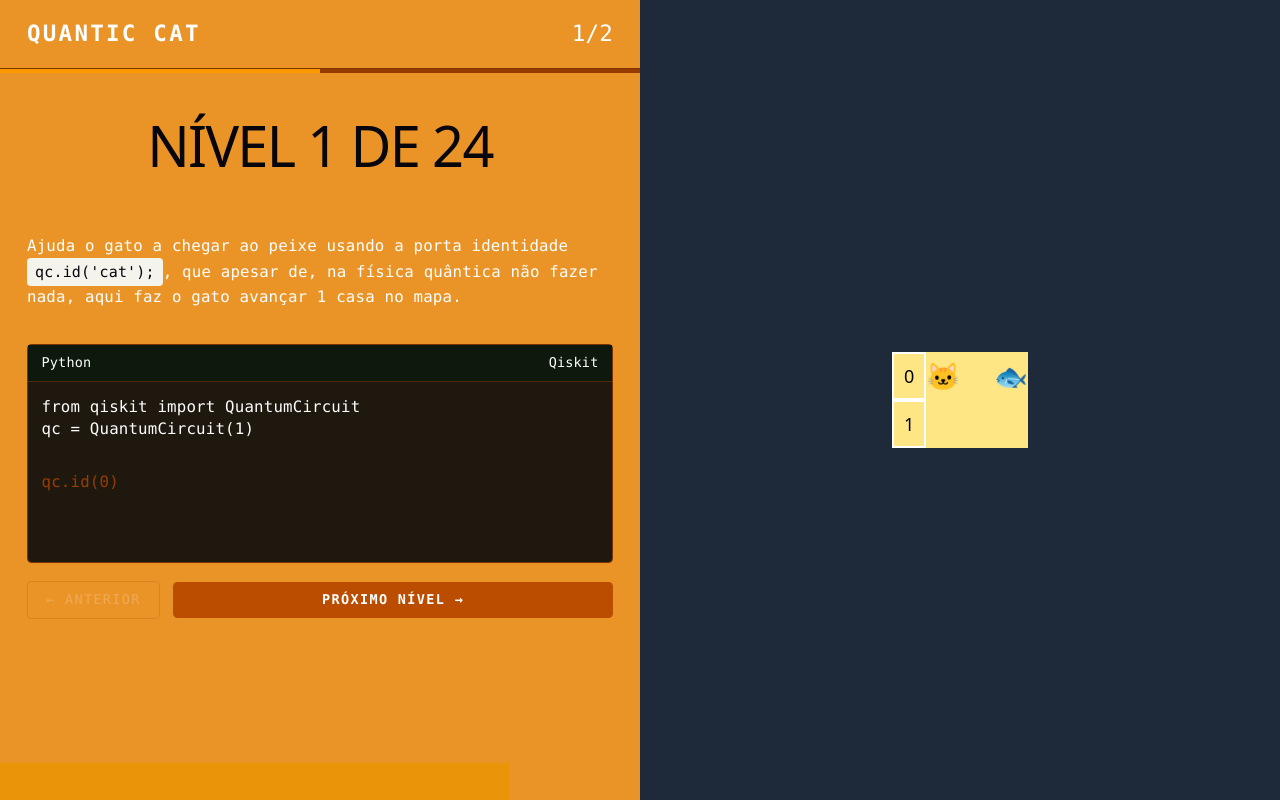
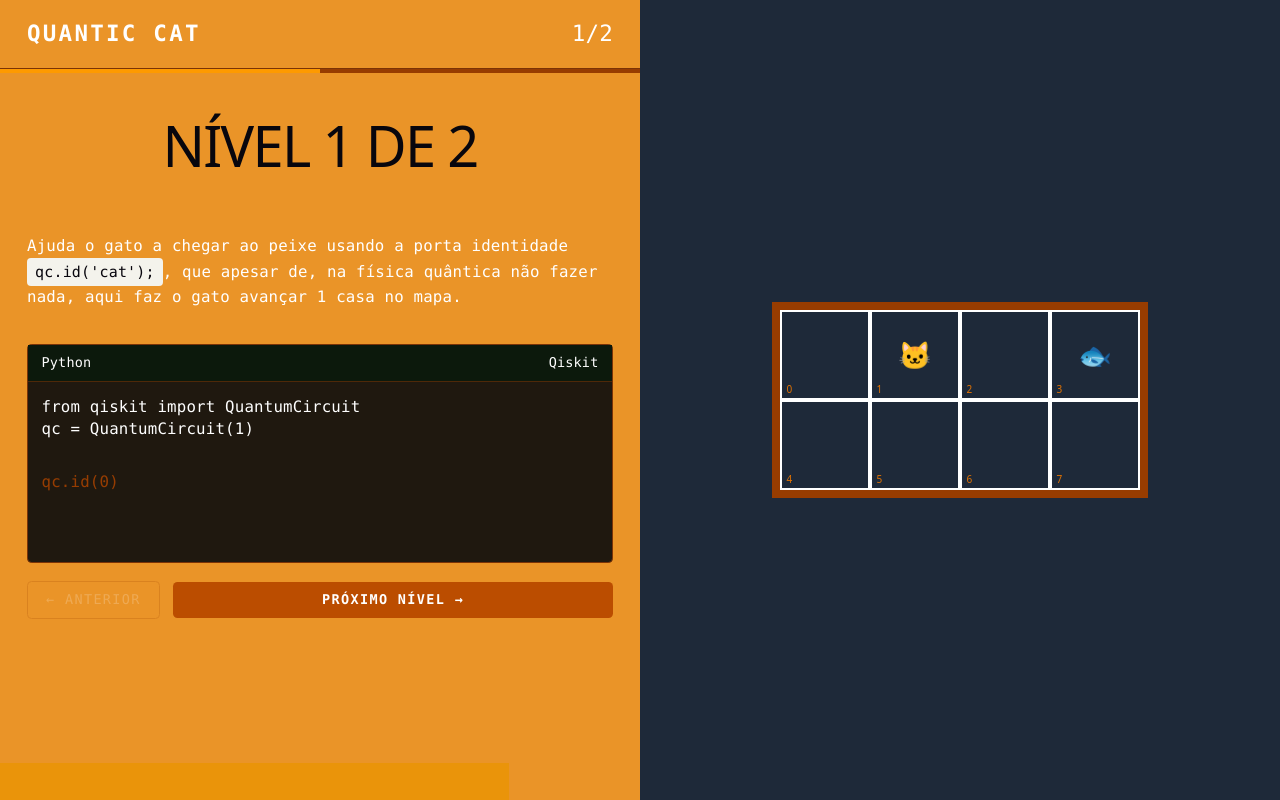
Before and after one commit to DiogoHD/quantic-cat, a React (Vite) app: page / in a window 1280 px wide. Built offline with nearby package versions, Linux system fonts and the light colour scheme.

Commit message:
ID gate working

```diff
--- a/src/App.tsx
+++ b/src/App.tsx
@@ -1,17 +1,32 @@
 import Map from "./components/map"
 import Level from "./components/level"
+import { useState } from "react";
+import mapData from "./data/map.json";
+import { computeCatPosition } from "./services/catEngine";
 
 export default function App() {
+  const [ current, setCurrent ] = useState(0);
+  const [ code, setCode ] = useState("");
+  const levelMap = mapData[current];
+
+  const lines = code.split("\n").map(line => line.trim()).filter(line => line.length > 0);
+
+  console.log(lines);
+
   return (
     <div className="h-screen w-screen flex bg-orange-500 text-white">
       {/* Left Side */}
       <div className="flex flex-1 bg-amber-200 items-center justify-center">
-        <Level />
+        <Level current={current} setCurrent={setCurrent} code={code} setCode={setCode} />
       </div>
 
       {/* Right Side */}
       <div className="flex-1 bg-gray-800 flex items-center justify-center">
-        <Map />
+        <Map
+          rows={levelMap.rows}
+          cols={levelMap.cols}
+          catPosition={computeCatPosition(levelMap.catPosition, lines)}
+          fishPosition={levelMap.fishPosition} />
       </div>
     </div>
   )
--- a/src/components/level.tsx
+++ b/src/components/level.tsx
@@ -1,40 +1,19 @@
-import { useState } from "react";
+import { descriptions } from "../data/descriptions";
 
-const levels = [
-  {
-    id: 1,
-    title: "Nível 1 de 24",
-    description: (
-      <>
-        Ajuda o gato a chegar ao peixe usando a porta identidade{" "}
-        <code>
-          qc.id('cat');
-        </code>
-        , que apesar de, na física quântica não fazer nada, aqui faz o gato avançar 1 casa no mapa.
-      </>
-    ),
-  },
-  {
-    id: 2,
-    title: "Nível 2 de 24",
-    description: (
-      <>
-        Usa {" "}
-        <code className="px-1 py-0.5 rounded text-sm font-mono">
-          qc.x(0)
-        </code>
-        {" "} para mudar o gato de linha.
-        O operador X é como um interruptor que inverte o estado do gato: se ele estiver na linha de cima, ele vai para a linha de baixo, e vice-versa. Use isso para ajudar o gato a chegar ao peixe!
-      </>
-    ),
-  },
-];
+const descriptionsWithTitles = descriptions.map((level, _, arr) => ({
+  ...level,
+  title: `Nível ${level.id} de ${arr.length}`,
+}));
 
-export default function Level() {
-  const [current, setCurrent] = useState(0);
-  const [code, setCode] = useState("");
+interface LevelProps {
+  current: number;
+  setCurrent: (current: number) => void;
+  code: string;
+  setCode: (code: string) => void;
+}
 
-  const level = levels[current];
+export default function Level({ current, setCurrent, code, setCode }: LevelProps) {
+  const level = descriptionsWithTitles[current];
 
   return (
     <div className="h-screen w-full flex flex-col bg-amber-600/70 text-white font-mono">
@@ -44,7 +23,7 @@ export default function Level() {
         Quantic Cat
         </span>
         <span className="">
-          {level.id}/{levels.length}
+          {level.id}/{descriptionsWithTitles.length}
         </span>
       </div>
 
@@ -52,7 +31,7 @@ export default function Level() {
       <div className="h-1 bg-amber-800">
         <div
           className="h-full bg-amber-500 transition-all duration-500"
-          style={{ width: `${(level.id / levels.length) * 100}%` }}
+          style={{ width: `${(level.id / descriptionsWithTitles.length) * 100}%` }}
         />
       </div>
 
@@ -100,17 +79,17 @@ export default function Level() {
       {/* Navigation */}
       <div className="px-6 pb-6 flex items-center justify-between gap-3">
         <button
-          onClick={() => { setCurrent((c) => Math.max(0, c - 1)); setCode(""); }}
+          onClick={() => { setCurrent(Math.max(0, current - 1)); setCode(""); }}
           disabled={current === 0}
-          className="px-4 py-2 text-xs uppercase tracking-widest border border-amber-800 hover:bg-amber-900/40 disabled:opacity-20 disabled:cursor-not-allowed transition-colors rounded-sm"
+          className="px-4 py-2 text-xs uppercase tracking-widest border border-amber-800 hover:bg-amber-900/40 disabled:opacity-20 disabled:cursor-not-allowed transition-colors rounded-sm hover:cursor-pointer"
         >
           ← Anterior
         </button>
 
         <button
-          onClick={() => { setCurrent((c) => Math.min(levels.length - 1, c + 1)); setCode(""); }}
-          disabled={current === levels.length - 1}
-          className="flex-1 py-2 text-xs uppercase tracking-widest bg-amber-700 hover:bg-amber-600 disabled:opacity-20 disabled:cursor-not-allowed transition-colors rounded-sm font-bold"
+          onClick={() => { setCurrent(Math.min(descriptionsWithTitles.length - 1, current + 1)); setCode(""); }}
+          disabled={current === descriptionsWithTitles.length - 1}
+          className="flex-1 py-2 text-xs uppercase tracking-widest bg-amber-700 hover:bg-amber-600 disabled:opacity-20 disabled:cursor-not-allowed transition-colors rounded-sm font-bold hover:cursor-pointer"
         >
           Próximo Nível →
         </button>
--- a/src/components/map.tsx
+++ b/src/components/map.tsx
@@ -1,21 +1,47 @@
 import Cat from "../entities/cat"
 import Fish from "../entities/fish"
 
-export default function Map() {
+interface CellProps {
+  index: number;
+  children?: React.ReactNode;
+}
+
+function Cell({ index, children }: CellProps) {
   return (
-    <div className="grid grid-rows-2 grid-cols-4 bg-amber-200 text-black text-center items-center justify-center">
-        <div className="border-2 border-white p-2">
-            0
-        </div>
-        <Cat />
-        <div></div>
-        <Fish />
-        <div className="border-2 border-white p-2">
-            1
-        </div>
-        <div></div>
-        <div></div>
-        <div></div>
+    <div className="relative border-2 border-white aspect-square flex items-center justify-center size-20">
+      {children}
+      <span className="absolute bottom-1 left-1 text-[10px] text-amber-600 leading-none">
+        {index}
+      </span>
     </div>
-  )
+  );
 }
+
+interface MapProps {
+  rows: number;
+  cols: number;
+  catPosition: number;
+  fishPosition: number;
+}
+
+export default function Map({ rows, cols, catPosition, fishPosition }: MapProps) {
+  const total = rows * cols;
+
+  return (
+    <div
+      className="border-8 border-amber-800"
+      style={{
+        display: "grid",
+        gridTemplateRows: `repeat(${rows}, minmax(0, 1fr))`,
+        gridTemplateColumns: `repeat(${cols}, minmax(0, 1fr))`,
+      }}
+    >
+      {Array.from({ length: total }, (_, i) => (
+        <Cell key={i} index={i}>
+          {i === catPosition && <Cat />}
+          {i === fishPosition && <Fish />}
+        </Cell>
+      ))}
+    </div>
+  );
+}
--- /dev/null
+++ b/src/data/descriptions.tsx
@@ -0,0 +1,27 @@
+export const descriptions = [
+  {
+    id: 1,
+    description: (
+      <>
+        Ajuda o gato a chegar ao peixe usando a porta identidade{" "}
+        <code>
+          qc.id('cat');
+        </code>
+        , que apesar de, na física quântica não fazer nada, aqui faz o gato avançar 1 casa no mapa.
+      </>
+    ),
+  },
+  {
+    id: 2,
+    description: (
+      <>
+        Usa {" "}
+        <code className="px-1 py-0.5 rounded text-sm font-mono">
+          qc.x(0)
+        </code>
+        {" "} para mudar o gato de linha.
+        O operador X é como um interruptor que inverte o estado do gato: se ele estiver na linha de cima, ele vai para a linha de baixo, e vice-versa. Use isso para ajudar o gato a chegar ao peixe!
+      </>
+    ),
+  },
+];
--- /dev/null
+++ b/src/data/map.json
@@ -0,0 +1,23 @@
+[
+    {
+        "level": 1,
+        "catPosition": 1,
+        "fishPosition": 3,
+        "rows": 2,
+        "cols": 4
+    },
+    {
+        "level": 2,
+        "catPosition": 0,
+        "fishPosition": 5,
+        "rows": 3,
+        "cols": 6
+    },
+    {
+        "level": 3,
+        "catPosition": 2,
+        "fishPosition": 7,
+        "rows": 4,
+        "cols": 8
+    }
+]
--- /dev/null
+++ b/src/services/catEngine.ts
@@ -0,0 +1,12 @@
+
+
+export function computeCatPosition(startPosition: number, lines: string[]): number {
+  let pos = startPosition;
+
+  for (const line of lines) {
+    if (line === "qc.id('cat')") pos += 1;
+    // if (line === "qc.x(0)") pos += cols;
+  }
+
+  return pos;
+}
```
